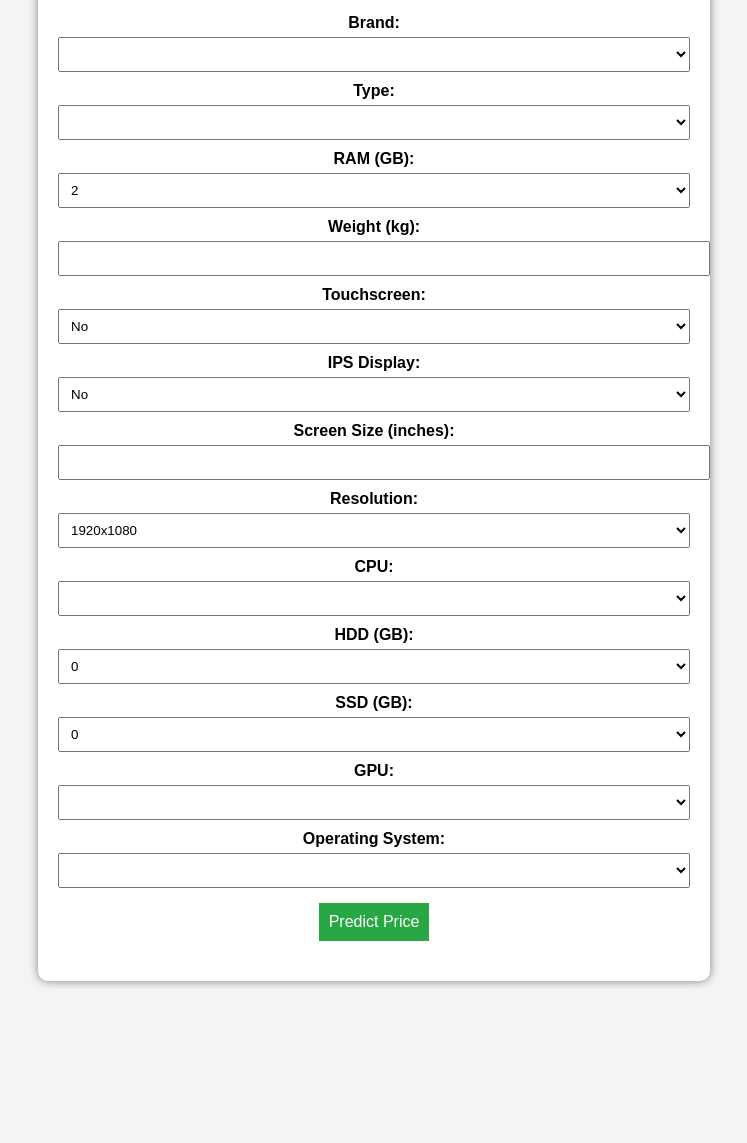
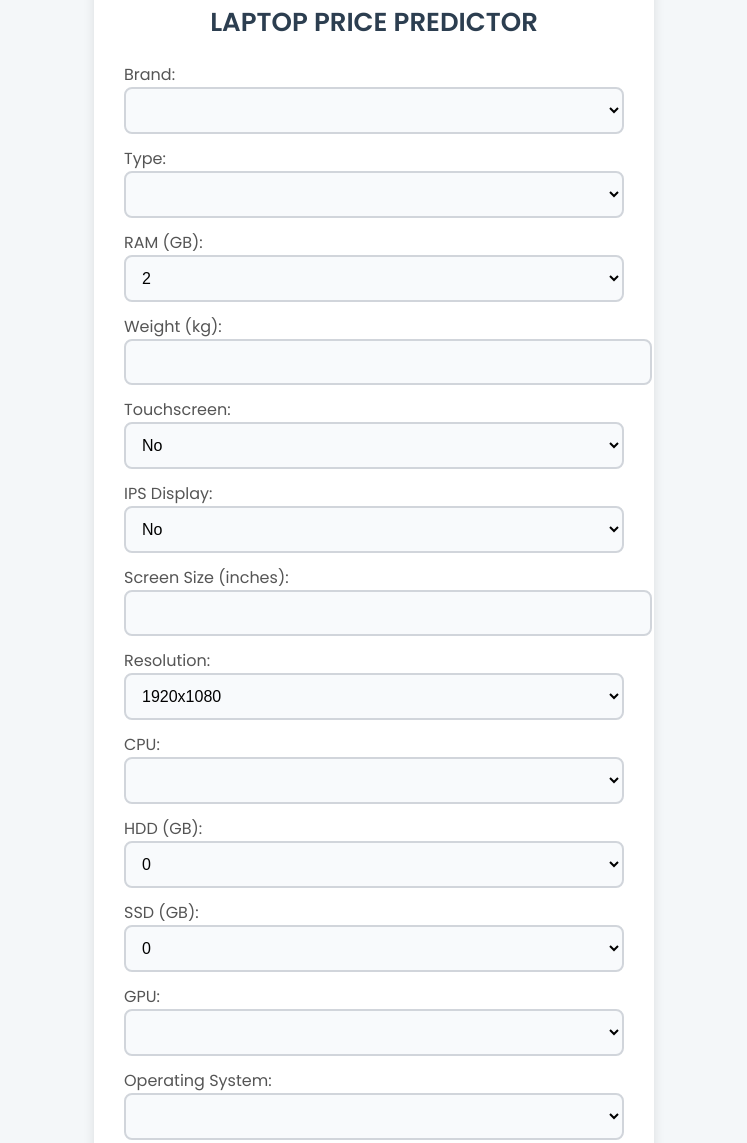
Before and after one commit to HJajoo07/Laptop_Price_predictor, a plain HTML site: page index.html in a window 1280 px wide. Shown: the part 94-1237 px from the top of the page, without its empty margins (266-1013 px from the left). Before the commit the page ends 1083 px from the top, so only its background shows below. Drawn offline with Linux system fonts and the light colour scheme; no server answers.

```diff
--- a/index.html
+++ b/index.html
@@ -10,37 +10,52 @@
     <div class="container">
         <h1>Laptop Price Predictor</h1>
 
+        <div class="form-group">
             <label for="brand">Brand:</label>
             <select id="brand"></select>
+        </div>
 
+        <div class="form-group">
             <label for="type">Type:</label>
             <select id="type"></select>
+        </div>
 
+        <div class="form-group">
             <label for="ram">RAM (GB):</label>
             <select id="ram">
                 <option>2</option><option>4</option><option>6</option>
                 <option>8</option><option>12</option><option>16</option>
                 <option>24</option><option>32</option><option>64</option>
             </select>
+        </div>
 
+        <div class="form-group">
             <label for="weight">Weight (kg):</label>
             <input type="number" id="weight" step="0.1">
+        </div>
 
+        <div class="form-group">
             <label for="touchscreen">Touchscreen:</label>
             <select id="touchscreen">
                 <option value="0">No</option>
                 <option value="1">Yes</option>
             </select>
+        </div>
 
+        <div class="form-group">
             <label for="ips">IPS Display:</label>
             <select id="ips">
                 <option value="0">No</option>
                 <option value="1">Yes</option>
             </select>
+        </div>
 
+        <div class="form-group">
             <label for="screen_size">Screen Size (inches):</label>
             <input type="number" id="screen_size" step="0.1">
+        </div>
 
+        <div class="form-group">
             <label for="resolution">Resolution:</label>
             <select id="resolution">
                 <option>1920x1080</option>
@@ -53,29 +68,40 @@
                 <option>2560x1440</option>
                 <option>2304x1440</option>
             </select>
+        </div>
 
+        <div class="form-group">
             <label for="cpu">CPU:</label>
             <select id="cpu"></select>
+        </div>
 
+        <div class="form-group">
             <label for="hdd">HDD (GB):</label>
             <select id="hdd">
                 <option>0</option><option>128</option><option>256</option>
                 <option>512</option><option>1024</option><option>2048</option>
             </select>
+        </div>
 
+        <div class="form-group">
             <label for="ssd">SSD (GB):</label>
             <select id="ssd">
                 <option>0</option><option>8</option><option>128</option>
                 <option>256</option><option>512</option><option>1024</option>
             </select>
+        </div>
 
+        <div class="form-group">
             <label for="gpu">GPU:</label>
             <select id="gpu"></select>
+        </div>
 
+        <div class="form-group">
             <label for="os">Operating System:</label>
             <select id="os"></select>
+        </div>
 
-        <button onclick="predictPrice()">Predict Price</button>
+        <button class="predict-btn" onclick="predictPrice()">Predict Price</button>
         <h2 id="result"></h2>
     </div>
 
--- a/script.js
+++ b/script.js
@@ -10,6 +10,7 @@ document.addEventListener("DOMContentLoaded", async function() {
         populateDropdown("cpu", data.cpu);
         populateDropdown("gpu", data.gpu);
         populateDropdown("os", data.os);
+        attachClearResultListeners();
     } catch (error) {
         console.error("Error loading dropdowns:", error);
         alert("Failed to load options. Please try again later.");
@@ -24,6 +25,14 @@ function populateDropdown(id, options) {
         opt.value = option;
         opt.innerText = option;
         select.appendChild(opt);
+    });
+}
+function attachClearResultListeners() {
+    const inputs = document.querySelectorAll("input, select");
+    inputs.forEach(input => {
+        input.addEventListener("input", function() {
+            document.getElementById("result").innerText = ""; // Clear the result
+        });
     });
 }
 
--- a/styles.css
+++ b/styles.css
@@ -1,49 +1,97 @@
+/* Import Google Font */
+@import url('https://fonts.googleapis.com/css2?family=Poppins:wght@300;400;600&display=swap');
+
 body {
-    font-family: Arial, sans-serif;
-    background-color: #f4f4f4;
+    font-family: 'Poppins', sans-serif;
+    background: #f4f7f9;
+    color: #333;
     text-align: center;
+    margin: 0;
+    padding: 0;
 }
 
+/* Container */
 .container {
-    width: 50%;
-    margin: auto;
+    max-width: 500px;
     background: white;
-    padding: 20px;
-    border-radius: 10px;
-    box-shadow: 0px 0px 10px gray;
+    margin: 50px auto;
+    padding: 30px;
+    border-radius: 12px;
+    box-shadow: 0 4px 12px rgba(0, 0, 0, 0.1);
 }
 
+/* Header */
 h1 {
-    color: #333;
+    font-size: 26px;
+    color: #2c3e50;
+    font-weight: 600;
+    text-transform: uppercase;
+    margin-bottom: 20px;
 }
 
+/* Form Labels */
 label {
     display: block;
-    margin-top: 10px;
+    font-weight: 500;
+    margin-top: 12px;
+    text-align: left;
+    color: #555;
+}
+
+/* Inputs & Selects */
+select, input {
+    width: 100%;
+    padding: 12px;
+    border: 2px solid #d1d5db;
+    border-radius: 8px;
+    font-size: 16px;
+    background: #f8fafc;
+    transition: 0.3s;
+}
+
+select:hover, input:hover {
+    border-color: #3498db;
+}
+
+select:focus, input:focus {
+    border-color: #2980b9;
+    outline: none;
+    box-shadow: 0 0 8px rgba(52, 152, 219, 0.3);
+}
+
+/* Button */
+button {
+    background: linear-gradient(90deg, #3498db, #2980b9);
+    color: white;
+    padding: 14px;
+    width: 100%;
+    border: none;
+    border-radius: 8px;
+    cursor: pointer;
+    font-size: 18px;
+    font-weight: 600;
+    text-transform: uppercase;
+    margin-top: 20px;
+    transition: 0.3s;
+}
+
+button:hover {
+    background: linear-gradient(90deg, #2980b9, #2471a3);
+    transform: scale(1.05);
+}
+
+/* Result */
+h2 {
+    margin-top: 20px;
+    color: #27ae60;
+    font-size: 22px;
     font-weight: bold;
 }
 
-select, input {
-    width: 100%;
-    padding: 8px;
-    margin-top: 5px;
+/* Responsive Design */
+@media (max-width: 600px) {
+    .container {
+        width: 90%;
+        padding: 20px;
+    }
 }
-
-button {
-    background-color: #28a745;
-    color: white;
-    padding: 10px;
-    margin-top: 15px;
-    border: none;
-    cursor: pointer;
-    font-size: 16px;
-}
-
-button:hover {
-    background-color: #218838;
-}
-
-h2 {
-    margin-top: 20px;
-    color: #007bff;
-}
```
Also changed, not shown: 1 other file. Lines whose indentation alone changed are shown as unchanged.
